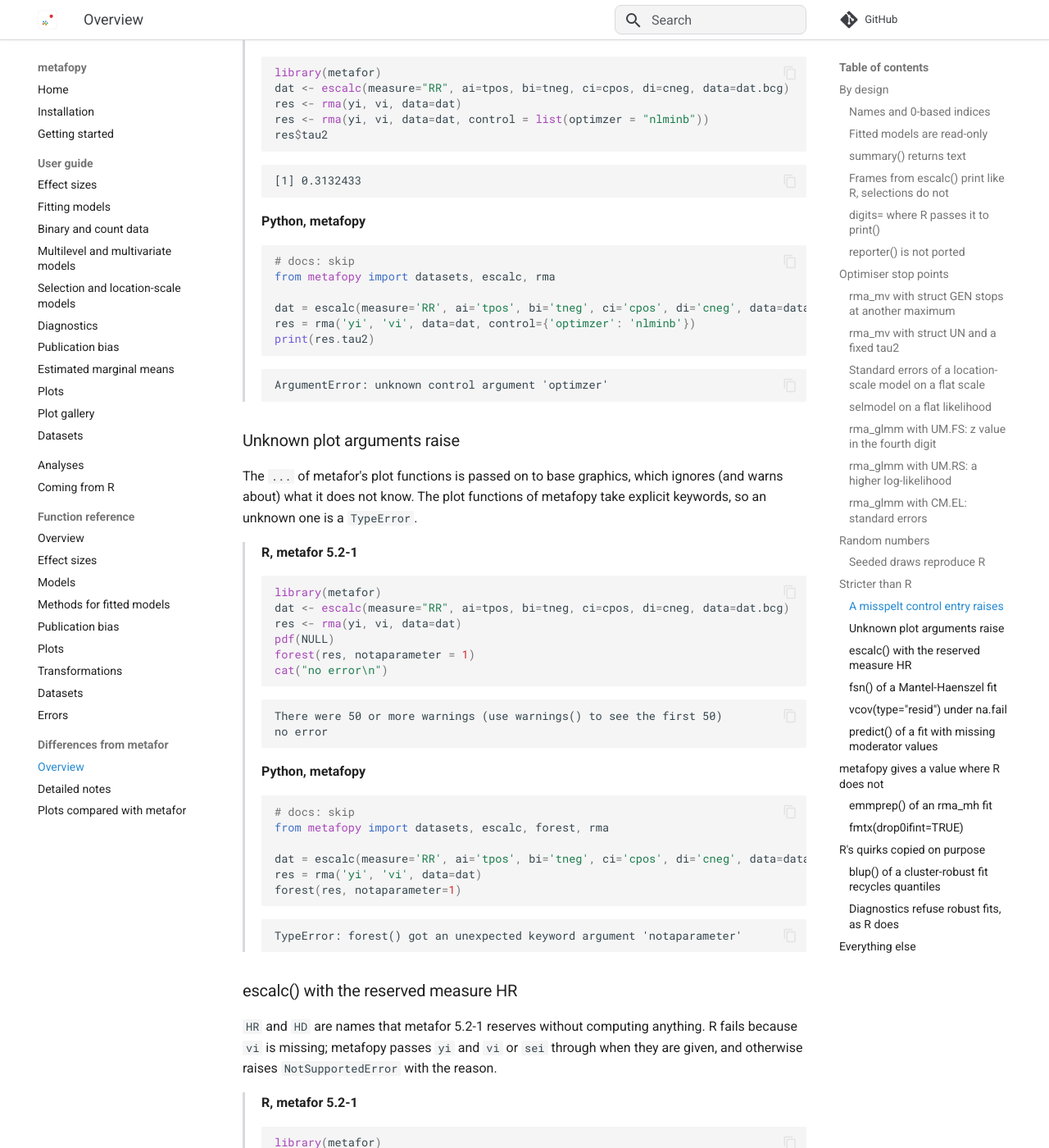
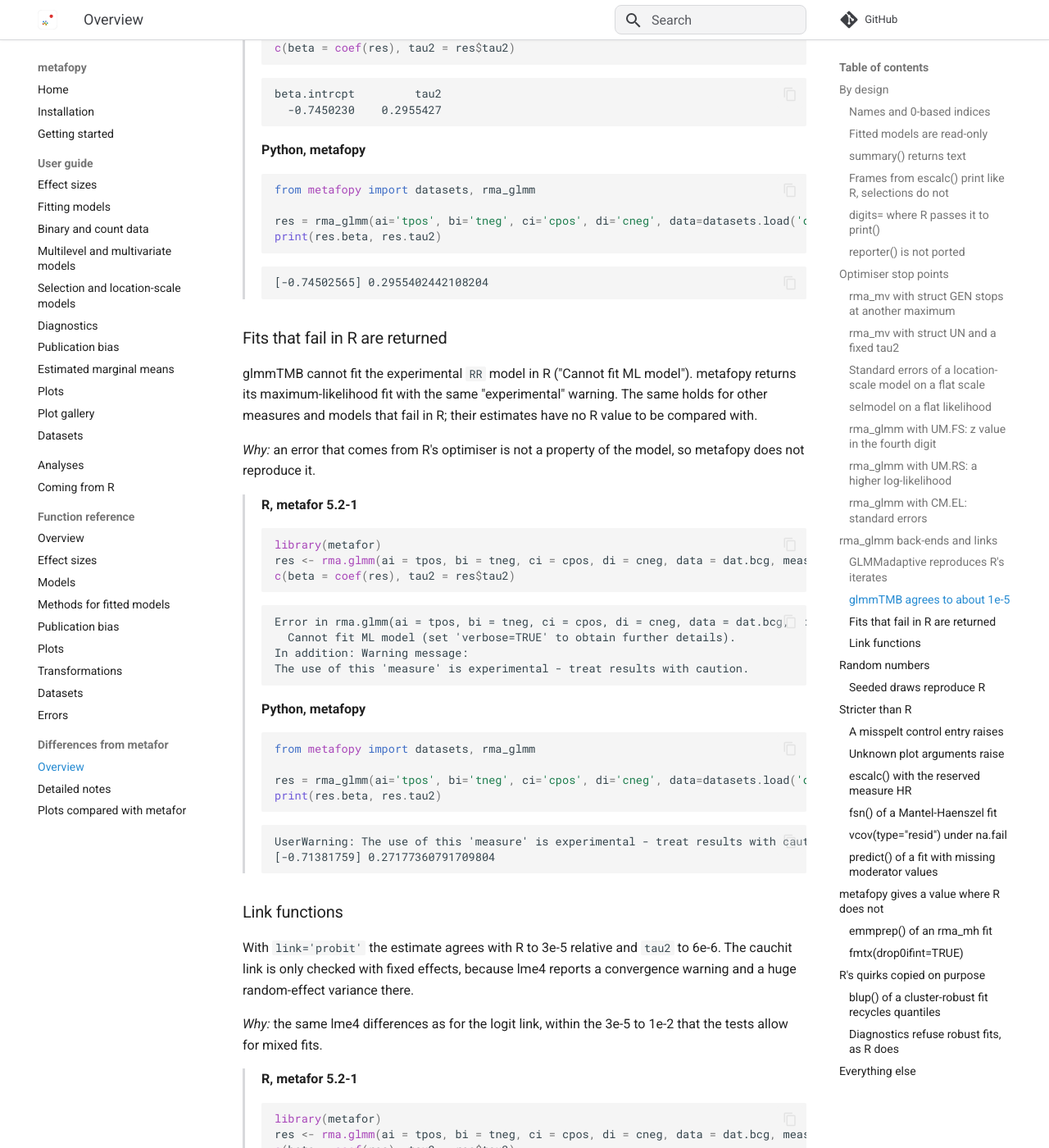
Before and after one commit to bnomis/metafopy, an MkDocs documentation site: the page built from docs/differences.md, in a window 1280 px wide and 1400 px high, scrolled down 12434 px. Shown: the whole window at 82% size. Built offline with MkDocs 1.6.1 and Material for MkDocs 9.7.7, drawn with Linux system fonts in a browser that asks for light colours; comment, search, counter and statistics services are not loaded; some of the changed text lies outside the part shown.

Commit message:
Add the rma_glmm back-end and link examples to the differences page
Co-Authored-By: Claude Sonnet 5.5 <noreply@anthropic.com>
Claude-Session: https://claude.ai/code/session_01MZZqQQFNjT78hGYzQfsoUN

````diff
--- a/docs/differences.md
+++ b/docs/differences.md
@@ -683,6 +683,177 @@ UserWarning: Some yi/vi values are NA.
 </div>
 </div>
 
+## rma_glmm back-ends and links
+
+`rma_glmm(control={'package': ...})` takes `'lme4'` (the default), `'GLMMadaptive'` and `'glmmTMB'`, and `link=` takes the links logit, probit, cauchit, cloglog, log, identity and sqrt. The examples fit `dat.bcg` with the intercept-only model.
+
+### GLMMadaptive reproduces R's iterates
+
+metafopy's GLMMadaptive back-end is a step-by-step port of `mixed_fit` (EM stage, then BFGS with R's `parscale` and re-centred nodes), so it agrees with R to 1e-7 here and usually reproduces where R stops short of the maximum.
+
+*Why:* the same algorithm, not just the same objective. The exception is a chaotic BFGS path (`UM.RS` with `mods` on bcg), where a 1e-12 change of the start moves the coefficients by about 1e-2; see the [notes](differences-notes.md#rma_glmm).
+
+<div class="compare" markdown>
+<div markdown>
+
+**R, metafor 5.2-1**
+
+```r
+library(metafor)
+res <- rma.glmm(ai = tpos, bi = tneg, ci = cpos, di = cneg, data = dat.bcg, measure = "OR", model = "UM.FS", control = list(package = "GLMMadaptive"))
+c(beta = coef(res), tau2 = res$tau2)
+```
+
+```text
+beta.intrcpt         tau2
+  -0.7450203    0.2948830
+```
+
+</div>
+<div markdown>
+
+**Python, metafopy**
+
+```python
+from metafopy import datasets, rma_glmm
+
+res = rma_glmm(ai='tpos', bi='tneg', ci='cpos', di='cneg', data=datasets.load('dat.bcg'), measure='OR', model='UM.FS', control={'package': 'GLMMadaptive'})
+print(res.beta, res.tau2)
+```
+
+```text
+[-0.74502029] 0.29488295031432865
+```
+
+</div>
+</div>
+
+### glmmTMB agrees to about 1e-5
+
+glmmTMB uses the Laplace approximation (`nAGQ` is ignored, as in R). The estimate agrees to 5e-6 relative and `tau2` to 1e-5.
+
+*Why:* the objective is the same; SciPy and TMB's optimiser stop at slightly different points.
+
+<div class="compare" markdown>
+<div markdown>
+
+**R, metafor 5.2-1**
+
+```r
+library(metafor)
+res <- rma.glmm(ai = tpos, bi = tneg, ci = cpos, di = cneg, data = dat.bcg, measure = "OR", model = "UM.FS", control = list(package = "glmmTMB"))
+c(beta = coef(res), tau2 = res$tau2)
+```
+
+```text
+beta.intrcpt         tau2
+  -0.7450230    0.2955427
+```
+
+</div>
+<div markdown>
+
+**Python, metafopy**
+
+```python
+from metafopy import datasets, rma_glmm
+
+res = rma_glmm(ai='tpos', bi='tneg', ci='cpos', di='cneg', data=datasets.load('dat.bcg'), measure='OR', model='UM.FS', control={'package': 'glmmTMB'})
+print(res.beta, res.tau2)
+```
+
+```text
+[-0.74502565] 0.2955402442108204
+```
+
+</div>
+</div>
+
+### Fits that fail in R are returned
+
+glmmTMB cannot fit the experimental `RR` model in R ("Cannot fit ML model"). metafopy returns its maximum-likelihood fit with the same "experimental" warning. The same holds for other measures and models that fail in R; their estimates have no R value to be compared with.
+
+*Why:* an error that comes from R's optimiser is not a property of the model, so metafopy does not reproduce it.
+
+<div class="compare" markdown>
+<div markdown>
+
+**R, metafor 5.2-1**
+
+```r
+library(metafor)
+res <- rma.glmm(ai = tpos, bi = tneg, ci = cpos, di = cneg, data = dat.bcg, measure = "RR", model = "UM.FS", control = list(package = "glmmTMB"))
+c(beta = coef(res), tau2 = res$tau2)
+```
+
+```text
+Error in rma.glmm(ai = tpos, bi = tneg, ci = cpos, di = cneg, data = dat.bcg,  :
+  Cannot fit ML model (set 'verbose=TRUE' to obtain further details).
+In addition: Warning message:
+The use of this 'measure' is experimental - treat results with caution.
+```
+
+</div>
+<div markdown>
+
+**Python, metafopy**
+
+```python
+from metafopy import datasets, rma_glmm
+
+res = rma_glmm(ai='tpos', bi='tneg', ci='cpos', di='cneg', data=datasets.load('dat.bcg'), measure='RR', model='UM.FS', control={'package': 'glmmTMB'})
+print(res.beta, res.tau2)
+```
+
+```text
+UserWarning: The use of this 'measure' is experimental - treat results with caution.
+[-0.71381759] 0.27177360791709804
+```
+
+</div>
+</div>
+
+### Link functions
+
+With `link='probit'` the estimate agrees with R to 3e-5 relative and `tau2` to 6e-6. The cauchit link is only checked with fixed effects, because lme4 reports a convergence warning and a huge random-effect variance there.
+
+*Why:* the same lme4 differences as for the logit link, within the 3e-5 to 1e-2 that the tests allow for mixed fits.
+
+<div class="compare" markdown>
+<div markdown>
+
+**R, metafor 5.2-1**
+
+```r
+library(metafor)
+res <- rma.glmm(ai = tpos, bi = tneg, ci = cpos, di = cneg, data = dat.bcg, measure = "OR", model = "UM.FS", link = "probit")
+c(beta = coef(res), tau2 = res$tau2)
+```
+
+```text
+beta.intrcpt         tau2
+ -0.30394760   0.05784742
+```
+
+</div>
+<div markdown>
+
+**Python, metafopy**
+
+```python
+from metafopy import datasets, rma_glmm
+
+res = rma_glmm(ai='tpos', bi='tneg', ci='cpos', di='cneg', data=datasets.load('dat.bcg'), measure='OR', model='UM.FS', link='probit')
+print(res.beta, res.tau2)
+```
+
+```text
+[-0.30395671] 0.05784773841202242
+```
+
+</div>
+</div>
+
 ## Random numbers
 
 ### Seeded draws reproduce R
````
